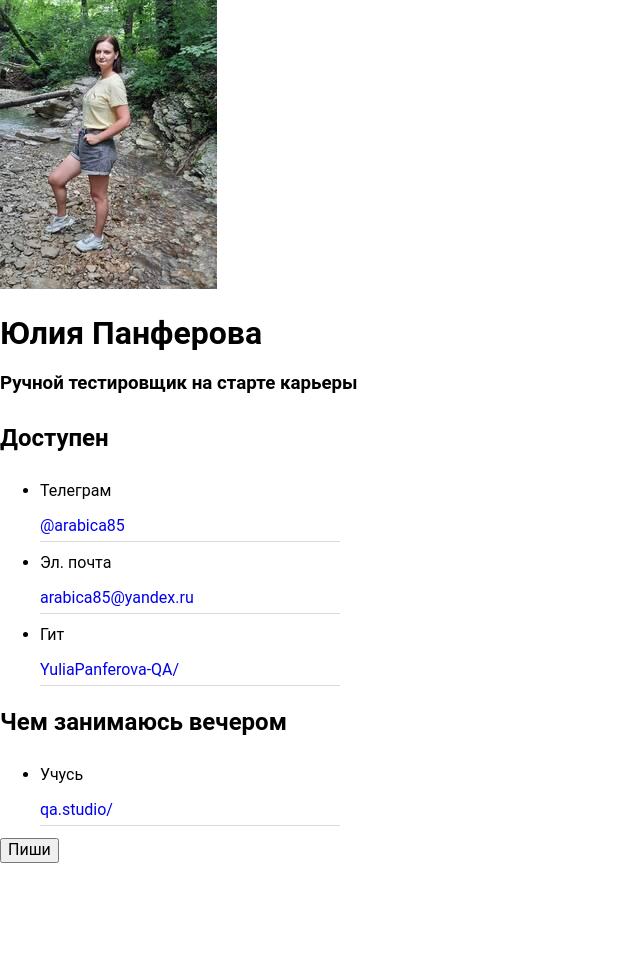
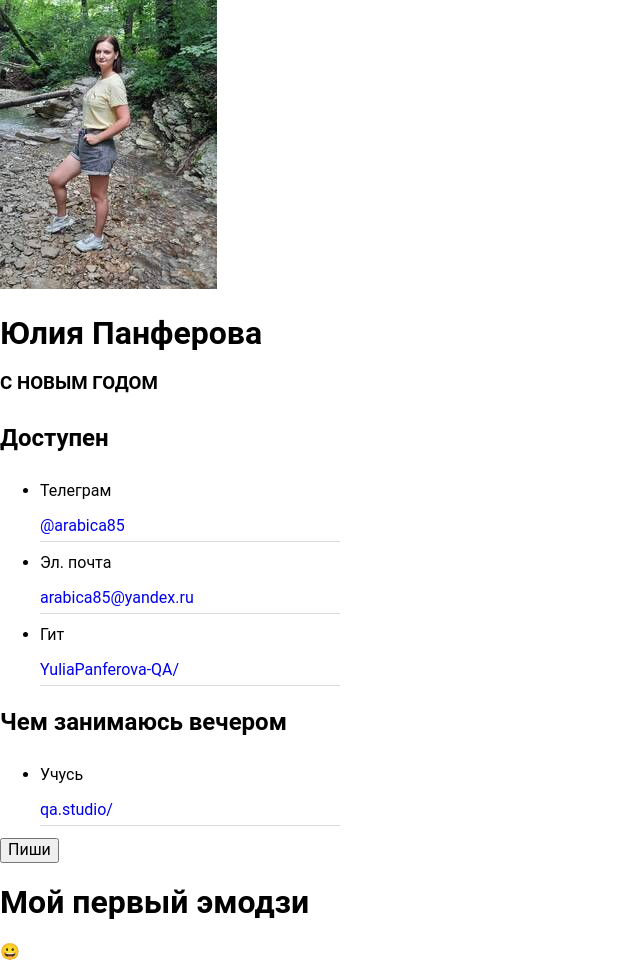
Before and after one commit to YuliaPanferova-QA/CV-1, a plain HTML site: page index.html in a window 1280 px wide. Shown: the whole page, without its empty margins (0-640 px from the left). Before the commit the page ends 863 px from the top, so only its background shows below. Drawn offline with Linux system fonts and the light colour scheme.

Commit message:
изменения

```diff
--- a/index.html
+++ b/index.html
@@ -12,7 +12,7 @@
     <header class="header">
       <img src="./me1.jpg" alt="avatar" class="header__avatar" />
       <h1 class="header__title">Юлия Панферова</h1>
-      <h3 class="header__subtitle">Ручной тестировщик на старте карьеры</h3>
+      <h3 class="header__subtitle">С НОВЫМ ГОДОМ</h3>
     </header>
     <main>
       <section class="links">
@@ -49,3 +49,17 @@
     <script type="text/javascript" src="js.js"></script>
   </body>
 </html>
+
+<!DOCTYPE html>
+<html>
+ <head>
+  <meta charset="UTF-8">
+ </head>
+ <body>
+
+  <h1>Мой первый эмодзи</h1>
+
+  <p>&#128512;</p>
+
+ </body>
+</html>
```
